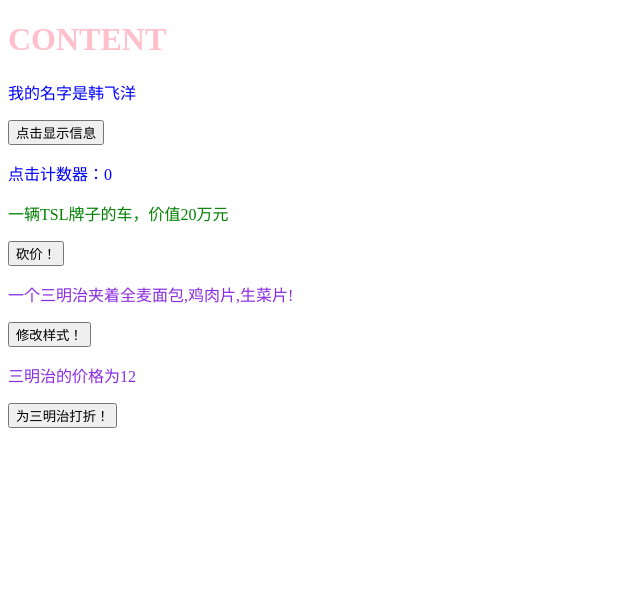
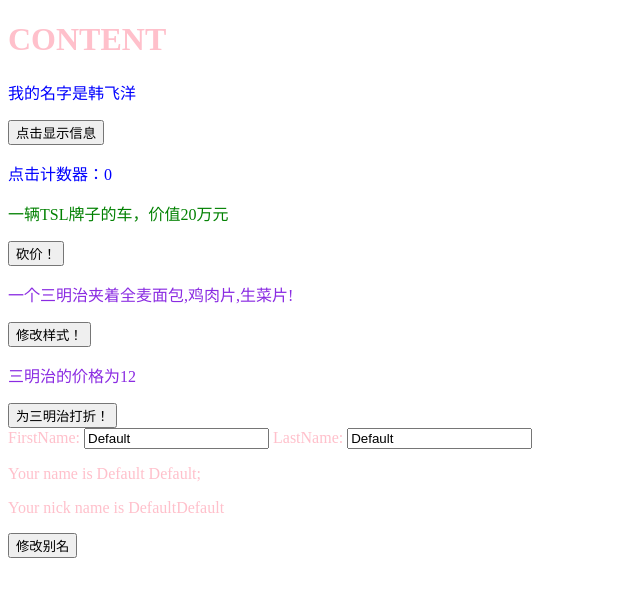
Before and after one commit to hfyZone/vue3_learn, a Vue app: page / in a window 1280 px wide. Shown: the top 596 px of the page, without its empty margins (0-640 px from the left). Built offline with nearby package versions, Linux system fonts and the light colour scheme.

Commit message:
computed

```diff
--- a/src/App.vue
+++ b/src/App.vue
@@ -4,6 +4,7 @@
     <Person/>
     <Car/>
     <Sandwich/>
+    <Name/>
   </div>
 </template>
 
@@ -11,13 +12,15 @@
 import Person from "@/components/Person.vue";
 import Car from "@/components/Car.vue";
 import Sandwich from "@/components/Sandwich.vue";
+import Name from "@/components/Name.vue";
 
 export default {
   name: 'App',// 组件的名字
   components:{// 注册vue组件
     Person,
     Car,
-    Sandwich
+    Sandwich,
+    Name
   }
 }
 </script>
--- /dev/null
+++ b/src/components/Name.vue
@@ -0,0 +1,39 @@
+<template>
+  <div>
+    <label>
+      FirstName: <input v-model="firstName">
+      LastName: <input v-model="lastName">
+    </label>
+    <p>Your name is {{fullName}};</p>
+    <p>Your nick name is {{nickName}}</p>
+    <button @click="changeNickName">修改别名</button>
+  </div>
+</template>
+
+<script lang="ts" setup>
+import {computed, ref} from "vue";
+let firstName = ref('Default');
+let lastName = ref('Default');
+// 计算属性（只读）
+let fullName = computed(()=>{
+  return firstName.value + " " +lastName.value;
+});
+//计算属性（可修改）
+
+let nickName = computed({
+  get(){
+    return lastName.value + firstName.value;
+  },
+  set(val){
+    firstName.value = "212";
+    lastName.value = "3223"
+  }
+});
+function changeNickName() {
+  nickName.value = "2";
+}
+</script>
+
+<style>
+
+</style>
```
Also changed, not shown: 1 other file (tests, documents, lock files or other folders).
